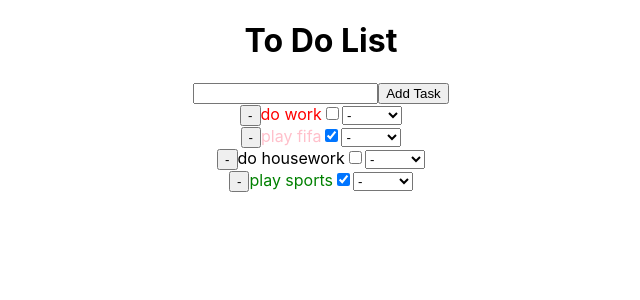
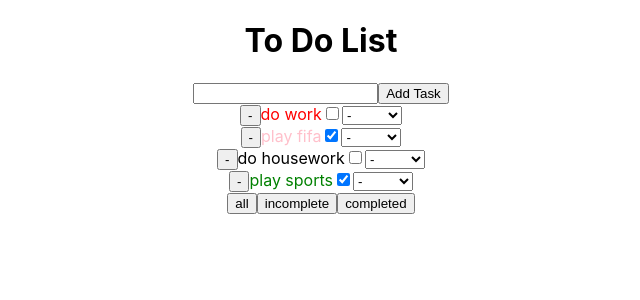
Before and after one commit to tony-26/pracice-4, a React (Create React App) app: page / in a window 1280 px wide. Shown: the top 300 px of the page, without its empty margins (319-959 px from the left). Built offline with nearby package versions, Linux system fonts and the light colour scheme.

Commit message:
filter func

```diff
--- a/src/App.js
+++ b/src/App.js
@@ -12,6 +12,18 @@ function App() {
     { text: "play sports", isComplete: true, color: "green" },
   ];
   const [tasks, setTasks] = useState(initialTasks);
+  const [filterStatus, setFilterStatus] = useState("all");
+  const filteredTasks = tasks.filter((e) => {
+    if (filterStatus === "all") {
+      return true;
+    }
+    if (filterStatus === "incomplete") {
+      return e.isComplete === false;
+    }
+    if (filterStatus === "completed") {
+      return e.isComplete === true;
+    }
+  });
   return (
     <div className="App">
       <h1>To Do List</h1>
@@ -32,7 +44,7 @@ function App() {
         Add Task
       </button>
 
-      {tasks.map((e, i) => {
+      {filteredTasks.map((e, i) => {
         return (
           <div key={i} style={{ color: e.color }}>
             <button
@@ -72,6 +84,29 @@ function App() {
           </div>
         );
       })}
+      <button
+        onClick={() => {
+          setFilterStatus("all");
+        }}
+      >
+        all
+      </button>
+
+      <button
+        onClick={() => {
+          setFilterStatus("incomplete");
+        }}
+      >
+        incomplete
+      </button>
+
+      <button
+        onClick={() => {
+          setFilterStatus("completed");
+        }}
+      >
+        completed
+      </button>
     </div>
   );
 }
```
